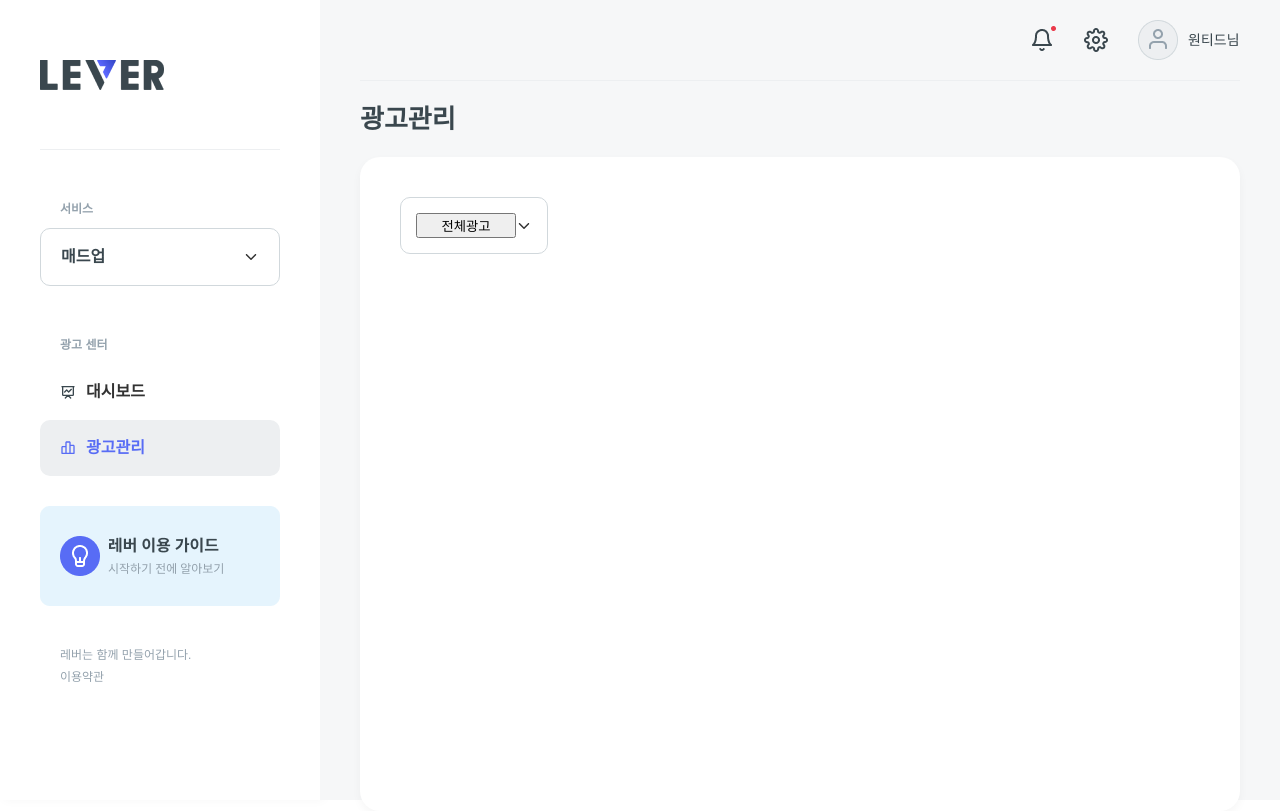
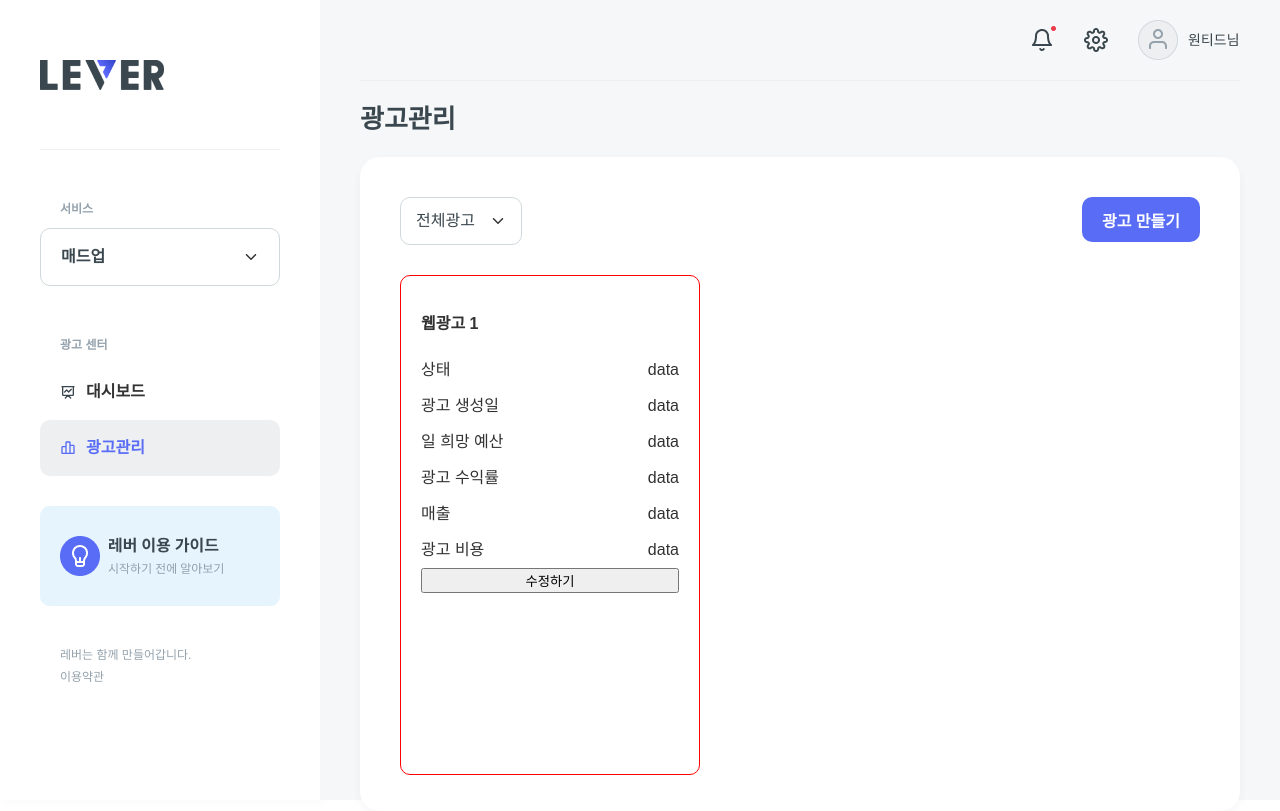
Before and after one commit to strongpond/ad-management-service, a React (Create React App) app: page /ad in a window 1280 px wide. Built offline with nearby package versions, Linux system fonts and the light colour scheme.

Commit message:
Style : 광고카드 구현중

```diff
--- a/src/components/DropDown/AdDropDown.js
+++ b/src/components/DropDown/AdDropDown.js
@@ -11,7 +11,6 @@ const AdDropDown = ({ value, setAdIdentify, setIsOpen, isOpen }) => {
 export default AdDropDown;
 
 const AdMenu = styled.li`
-  justify-content: center;
   margin: 10px;
   cursor: pointer;
 `;
--- a/src/pages/AdManagement.js
+++ b/src/pages/AdManagement.js
@@ -9,6 +9,14 @@ const AdManagement = () => {
   const dropDownRef = useRef();
   const [adIdentify, setAdIdentify] = useState("전체광고");
   const adList = ["전체광고", "진행중", "마감"];
+  const CardDescTitleList = [
+    "상태",
+    "광고 생성일",
+    "일 희망 예산",
+    "광고 수익률",
+    "매출",
+    "광고 비용",
+  ];
 
   const [isOpen, setIsOpen] = useDetectClose(dropDownRef, false);
 
@@ -20,8 +28,11 @@ const AdManagement = () => {
       <MainBoard>
         <Board>
           <BoardHeader>
-            <DropBox ref={dropDownRef}>
-              <DropInput onClick={() => setIsOpen(!isOpen)} type="button" value={adIdentify} />
+            <DropBox ref={dropDownRef} onClick={() => setIsOpen(!isOpen)}>
+              <DropHeader>
+                <SelectedInput>{adIdentify}</SelectedInput>
+                <IoIosArrowDown />
+              </DropHeader>
               {isOpen && (
                 <DropList>
                   {adList.map((value, index) => (
@@ -35,9 +46,21 @@ const AdManagement = () => {
                   ))}
                 </DropList>
               )}
-              <IoIosArrowDown />
             </DropBox>
+            <AddAdButton>광고 만들기</AddAdButton>
           </BoardHeader>
+          <AdCardSection>
+            <AdCard>
+              <CardTitle>웹광고 1</CardTitle>
+              {CardDescTitleList.map((value, index) => (
+                <CardDescBox>
+                  <CardDesc key={index}>{value}</CardDesc>
+                  <CardDescValue>data</CardDescValue>
+                </CardDescBox>
+              ))}
+              <CardEditButton>수정하기</CardEditButton>
+            </AdCard>
+          </AdCardSection>
         </Board>
       </MainBoard>
     </Container>
@@ -81,18 +104,77 @@ const BoardHeader = styled.div`
 
 const DropBox = styled.div`
   display: flex;
-  justify-content: space-between;
+  flex-direction: column;
   align-items: center;
   padding: 15px;
   border: 1px solid ${({ theme }) => theme.colors.borderGrey};
   border-radius: 10px;
+  cursor: pointer;
 `;
 
-const DropInput = styled.input`
-  width: 100px;
+const DropHeader = styled.div`
+  display: flex;
+  flex-direction: row;
+`;
+
+const SelectedInput = styled.p`
+  margin-right: 15px;
+  background-color: ${({ theme }) => theme.colors.white};
+  border: none;
+  color: ${({ theme }) => theme.colors.fontBlack};
+  font-size: ${({ theme }) => theme.fontSizes.navTitle};
+  font-weight: 500;
 `;
 
 const DropList = styled.ul`
   display: flex;
   flex-direction: column;
+  justify-content: flex-start;
+  padding-top: 10px;
 `;
+
+const AddAdButton = styled.button`
+  height: 45px;
+  padding: 5px 20px;
+  color: ${({ theme }) => theme.colors.white};
+  font-size: ${({ theme }) => theme.fontSizes.navTitle};
+  font-weight: 700;
+  background-color: ${({ theme }) => theme.colors.blue};
+  border: none;
+  border-radius: 10px;
+  cursor: pointer;
+`;
+
+const AdCardSection = styled.div`
+  display: flex;
+  margin-top: 30px;
+`;
+
+const AdCard = styled.div`
+  display: flex;
+  flex-direction: column;
+  padding: 20px;
+  width: 300px;
+  height: 500px;
+  border: 1px solid red;
+  border-radius: 10px;
+`;
+
+const CardTitle = styled.div`
+  padding: 20px 0;
+  font-size: ${({ theme }) => theme.fontSizes.navTitle};
+  font-weight: 700;
+`;
+
+const CardDescBox = styled.div`
+  display: flex;
+  flex-direction: row;
+  justify-content: space-between;
+  padding: 10px 0;
+`;
+
+const CardDesc = styled.p``;
+
+const CardDescValue = styled.p``;
+
+const CardEditButton = styled.button``;
```
